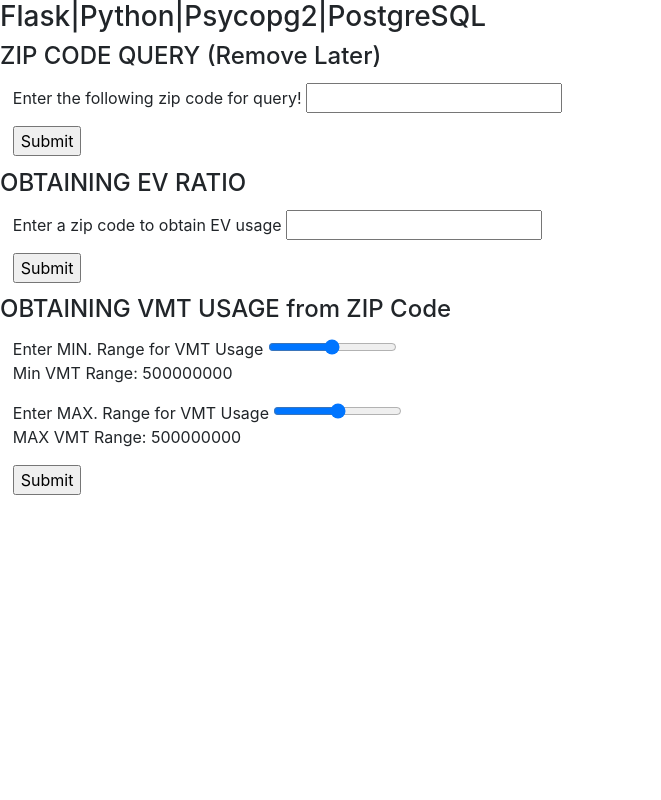
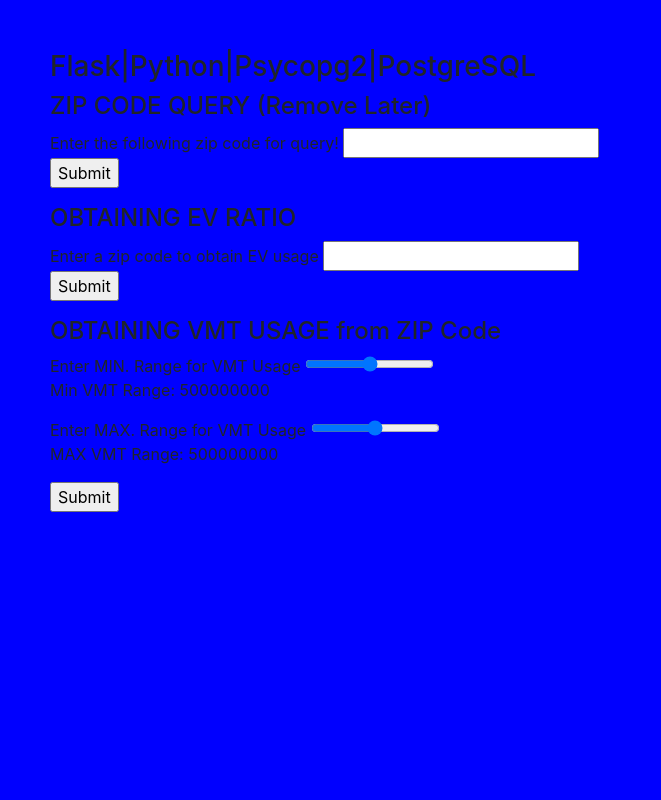
Before and after one commit to WhoBeYe/GHG_CAB_Project, a Flask app: page / in a window 1280 px wide. Shown: the whole page, without its empty margins (0-661 px from the left). Run offline with Flask 3, Linux system fonts and the light colour scheme; some libraries are stand-ins or nearby versions.

Commit message:
Added css styling files

```diff
--- a/templates/my-form.html
+++ b/templates/my-form.html
@@ -3,7 +3,10 @@
 <html>
     <head>
         <title>Flask Example Input Form</title>
+
         <link rel="stylesheet" href="https://cdn.jsdelivr.net/npm/bootstrap@4.3.1/dist/css/bootstrap.min.css" integrity="sha384-ggOyR0iXCbMQv3Xipma34MD+dH/1fQ784/j6cY/iJTQUOhcWr7x9JvoRxT2MZw1T" crossorigin="anonymous">
+        <link rel="stylesheet" href="templates/styles.css">
+
     </head>
     <body>
 	    <h3>Flask|Python|Psycopg2|PostgreSQL</h3>
@@ -65,15 +68,4 @@
 
     </body>
 
-    <!-- minimal styling -->
-    <style>
-        form {
-            margin: 1%;
-        }
-
-        div {
-            margin: 1% 0;
-        }
-    </style>
-
 </html>
--- /dev/null
+++ b/templates/styles.css
@@ -0,0 +1,4 @@
+body{
+    background-color: blue;
+    padding: 50px;
+}
```
